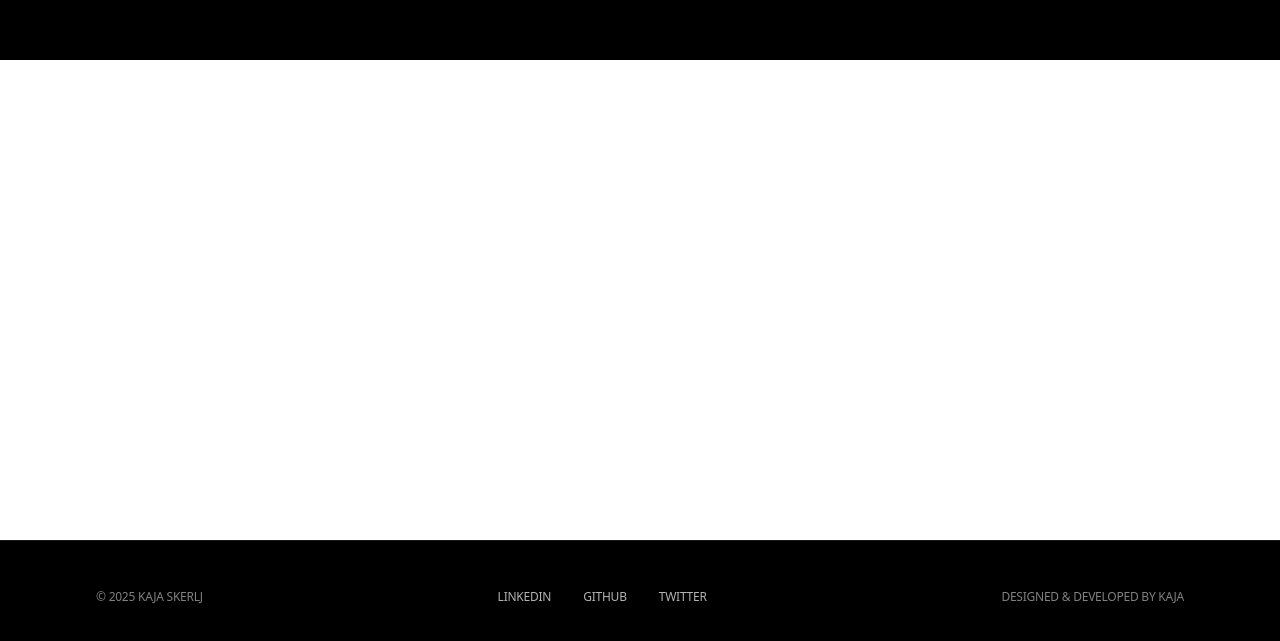
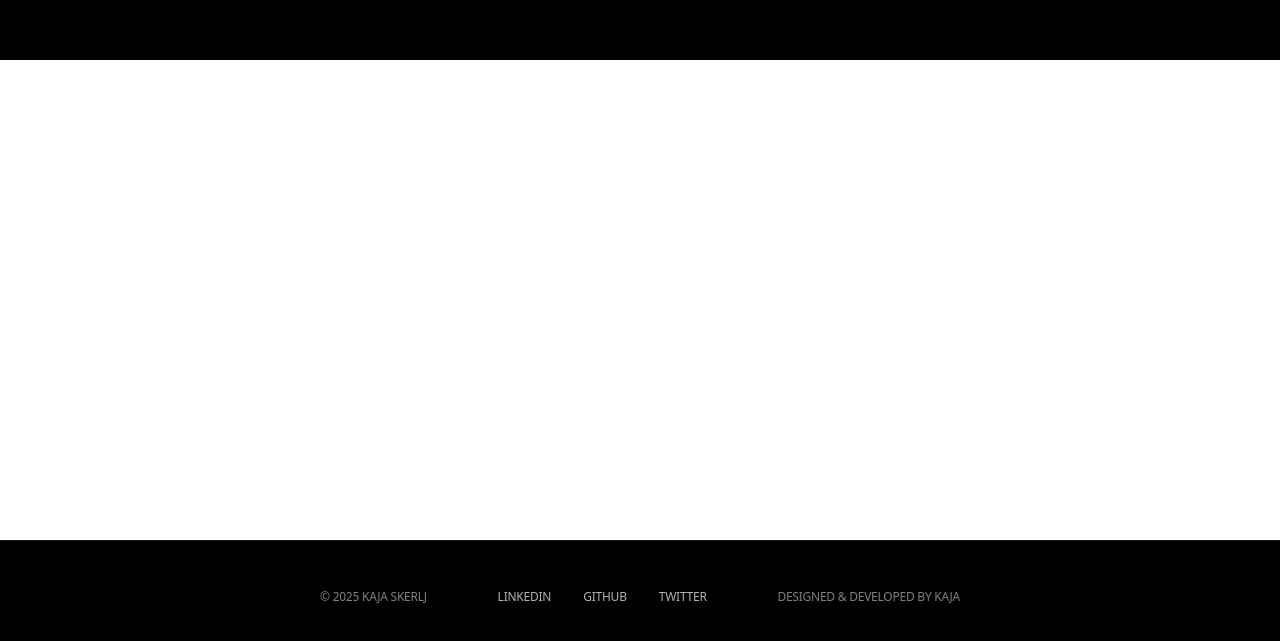
Before and after one commit to kaja-s/new-portfolio, a Next.js app: page / in a window 1280 px wide. Shown: the part 4702-5343 px from the top of the page. Built offline with nearby package versions, Linux system fonts and the light colour scheme; a web font is replaced by a local one.

Commit message:
added max width

```diff
--- a/components/EmailSignup.tsx
+++ b/components/EmailSignup.tsx
@@ -36,7 +36,7 @@
 
   return (
     <section className="min-h-[60vh] px-8 md:px-16 lg:px-24 py-24 relative z-10 bg-red text-white flex items-center">
-      <div className="max-w-2xl w-full mx-auto">
+      <div className="max-w-screen-sm w-full mx-auto">
         <motion.div
           initial={{ opacity: 0, y: 20 }}
           whileInView={{ opacity: 1, y: 0 }}
--- a/components/Footer.tsx
+++ b/components/Footer.tsx
@@ -13,7 +13,8 @@
 
   return (
     <footer className="px-8 md:px-16 lg:px-24 py-12 relative z-10 bg-black text-white border-t border-white/10">
-      <div className="flex flex-col md:flex-row justify-between items-center gap-8">
+      <div className="max-w-screen-sm mx-auto">
+        <div className="flex flex-col md:flex-row justify-between items-center gap-8">
         <div className="font-mono text-xs uppercase tracking-tight text-white/50">
           © {currentYear} kaja skerlj
         </div>
@@ -35,6 +36,7 @@
         <div className="font-mono text-xs uppercase tracking-tight text-white/50">
           designed & developed by kaja
         </div>
+        </div>
       </div>
     </footer>
   );
```
